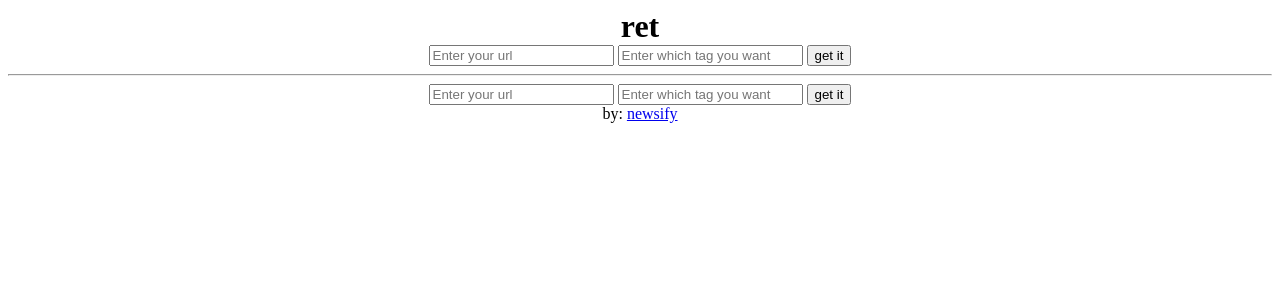
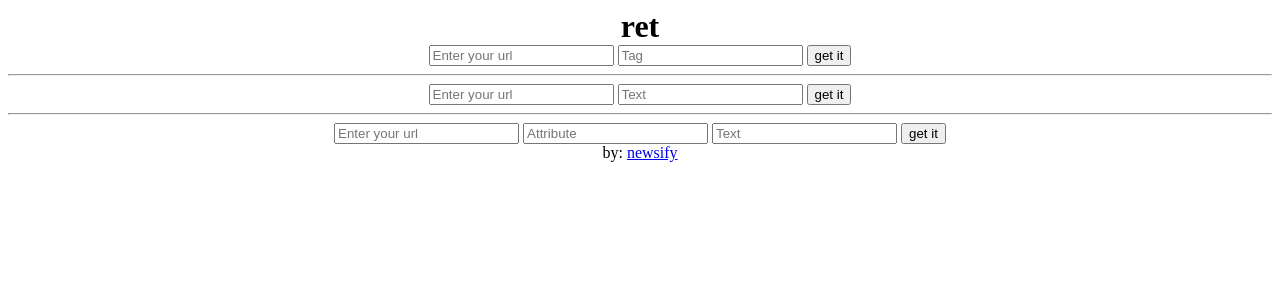
Before and after one commit to newsify/ret, a Flask app: page / in a window 1280 px wide. Shown: the top 300 px of the page. Run offline with Flask 2, Linux system fonts and the light colour scheme.

Commit message:
add find in attribute

```diff
--- a/app.py
+++ b/app.py
@@ -32,6 +32,14 @@ def findintext():
     results = soup.body.findAll(text=re.compile( request.args.get('text') ))
     return render_template('result.html', results=results)
 
+@app.route('/get/inattr')
+def findinattr():
+    result = requests.get( request.args.get('url'))
+    soup = BeautifulSoup(result.content, "lxml")
+    attribute = request.args.get('attr')
+    results = soup.findAll(attrs={request.args.get('attr') : re.compile( request.args.get('text') )})
+    return render_template('result.html', results=results)
+
 # Run App
 if __name__ == '__main__':
     app.run(host= '0.0.0.0',port='5000')
--- a/templates/index.html
+++ b/templates/index.html
@@ -11,13 +11,20 @@
     <h1 class="center">ret</h1>
     <form action="/get/bytag" class="center">
       <input type="text" name="url" placeholder="Enter your url">
-      <input type="text" name="tag" placeholder="Enter which tag you want">
+      <input type="text" name="tag" placeholder="Tag">
       <input type="submit" value="get it">
     </form>
     <hr>
     <form action="/get/intext" class="center">
       <input type="text" name="url" placeholder="Enter your url">
-      <input type="text" name="text" placeholder="Enter which tag you want">
+      <input type="text" name="text" placeholder="Text">
+      <input type="submit" value="get it">
+    </form>
+    <hr>
+    <form action="/get/inattr" class="center">
+      <input type="text" name="url" placeholder="Enter your url">
+      <input type="text" name="attr" placeholder="Attribute">
+      <input type="text" name="text" placeholder="Text">
       <input type="submit" value="get it">
     </form>
     <p class="center">by:
```
